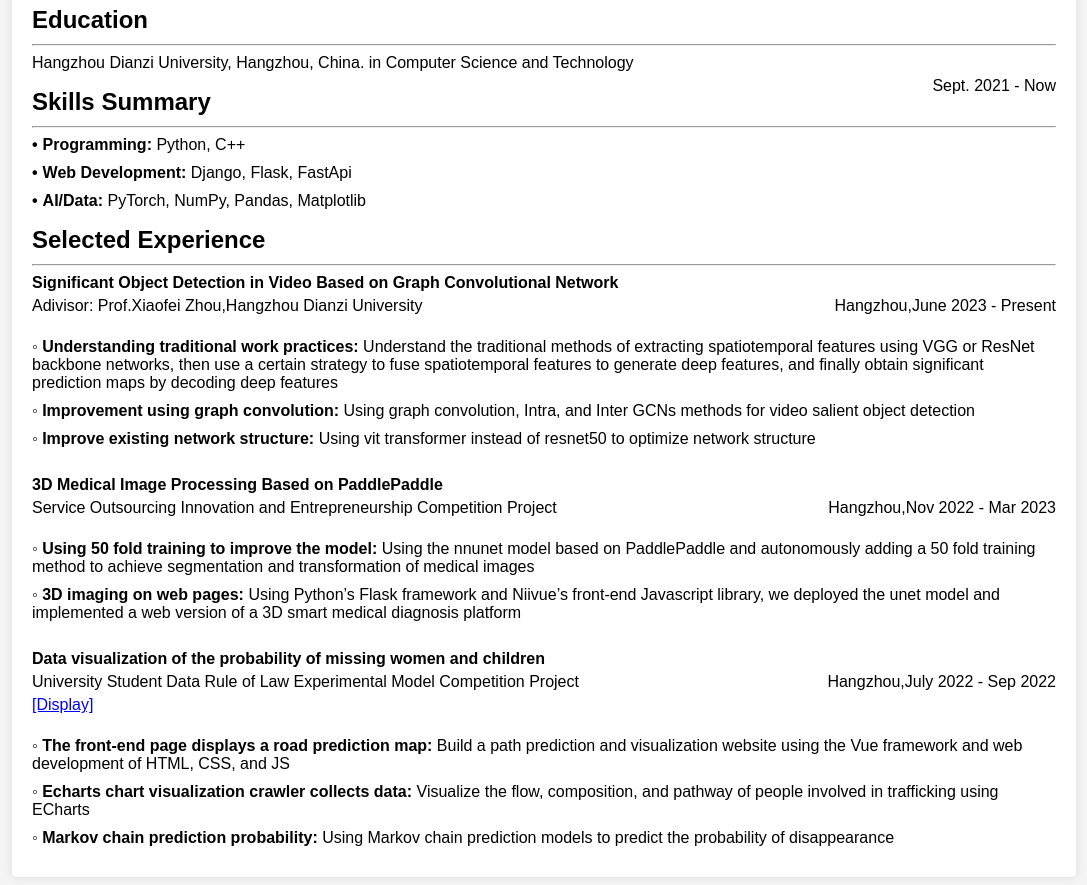
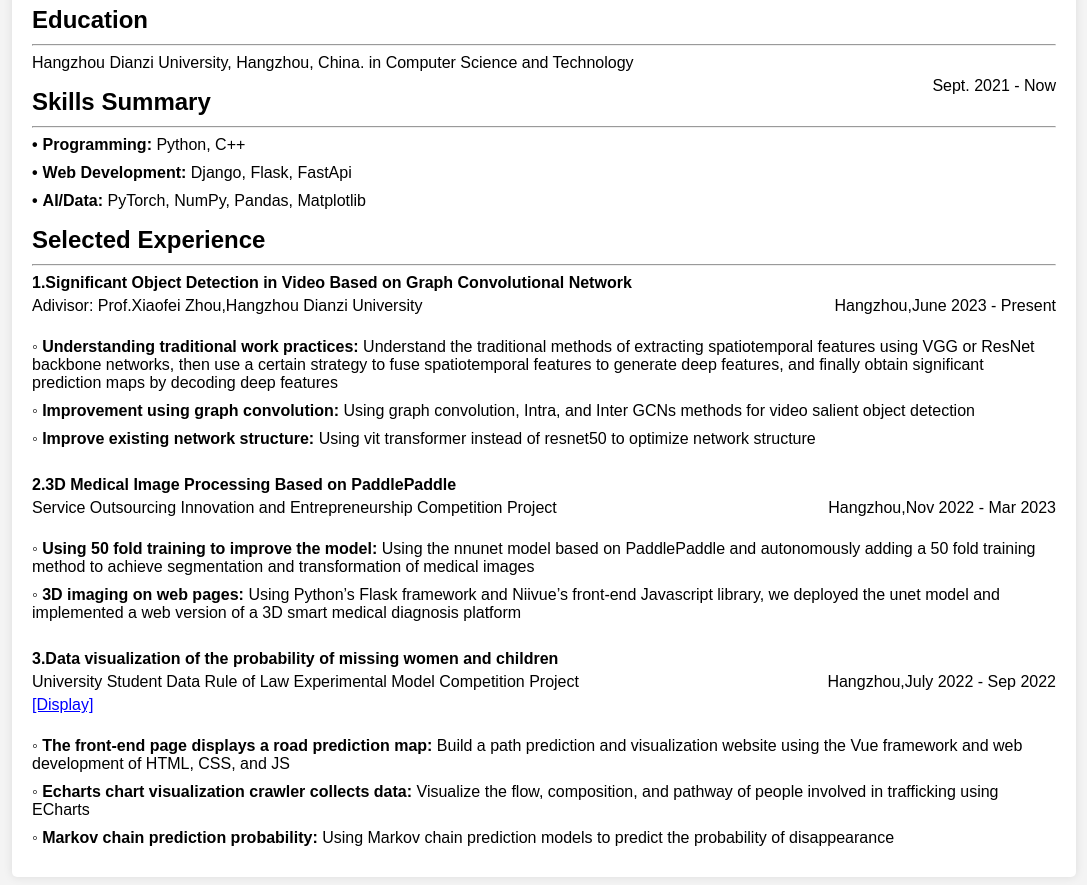
Before and after one commit to zhoujunlingla/zhoujunlingla.github.io, a plain HTML site: page index.html in a window 1280 px wide. Shown: the part 155-1040 px from the top of the page, without its empty margins (96-1183 px from the left). Drawn offline with Linux system fonts and the light colour scheme.

Commit message:
Update index.html

```diff
--- a/index.html
+++ b/index.html
@@ -33,7 +33,7 @@
     <hr>
     <ul class="experience-list">
         <li>
-            <strong>Significant Object Detection in Video Based on Graph Convolutional Network</strong>
+            <strong>1.Significant Object Detection in Video Based on Graph Convolutional Network</strong>
         </li>
         <li class="time">
             Hangzhou,June 2023 - Present
@@ -58,7 +58,7 @@
     <br>
     <ul class="experience-list">
         <li>
-            <strong>3D Medical Image Processing Based on PaddlePaddle</strong>
+            <strong>2.3D Medical Image Processing Based on PaddlePaddle</strong>
         </li>
         <li class="time">
             Hangzhou,Nov 2022 - Mar 2023
@@ -80,7 +80,7 @@
     <br>
     <ul class="experience-list">
         <li>
-            <strong>Data visualization of the probability of missing women and children</strong>
+            <strong>3.Data visualization of the probability of missing women and children</strong>
         </li>
         <li class="time">
             Hangzhou,July 2022 - Sep 2022
```
